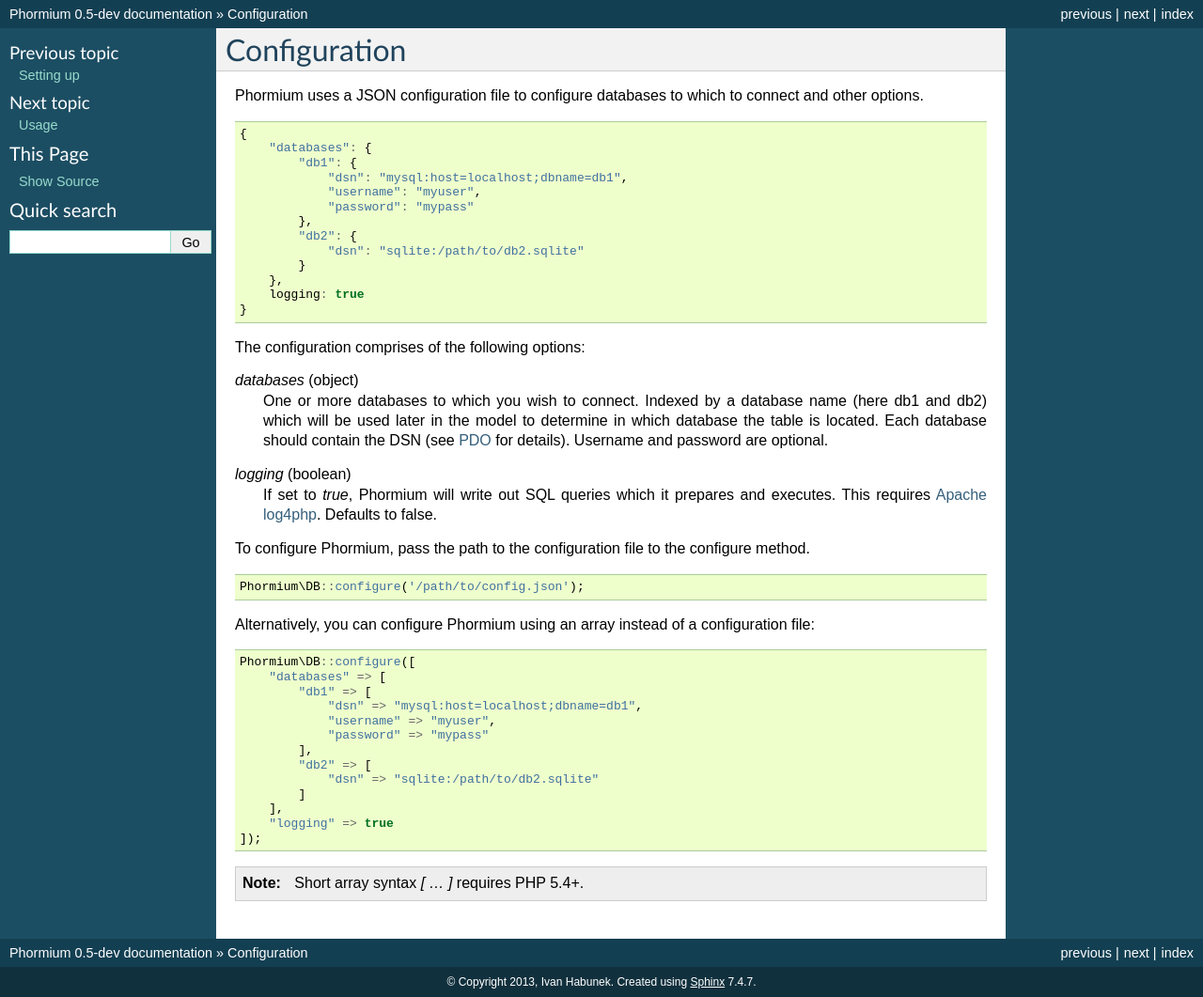
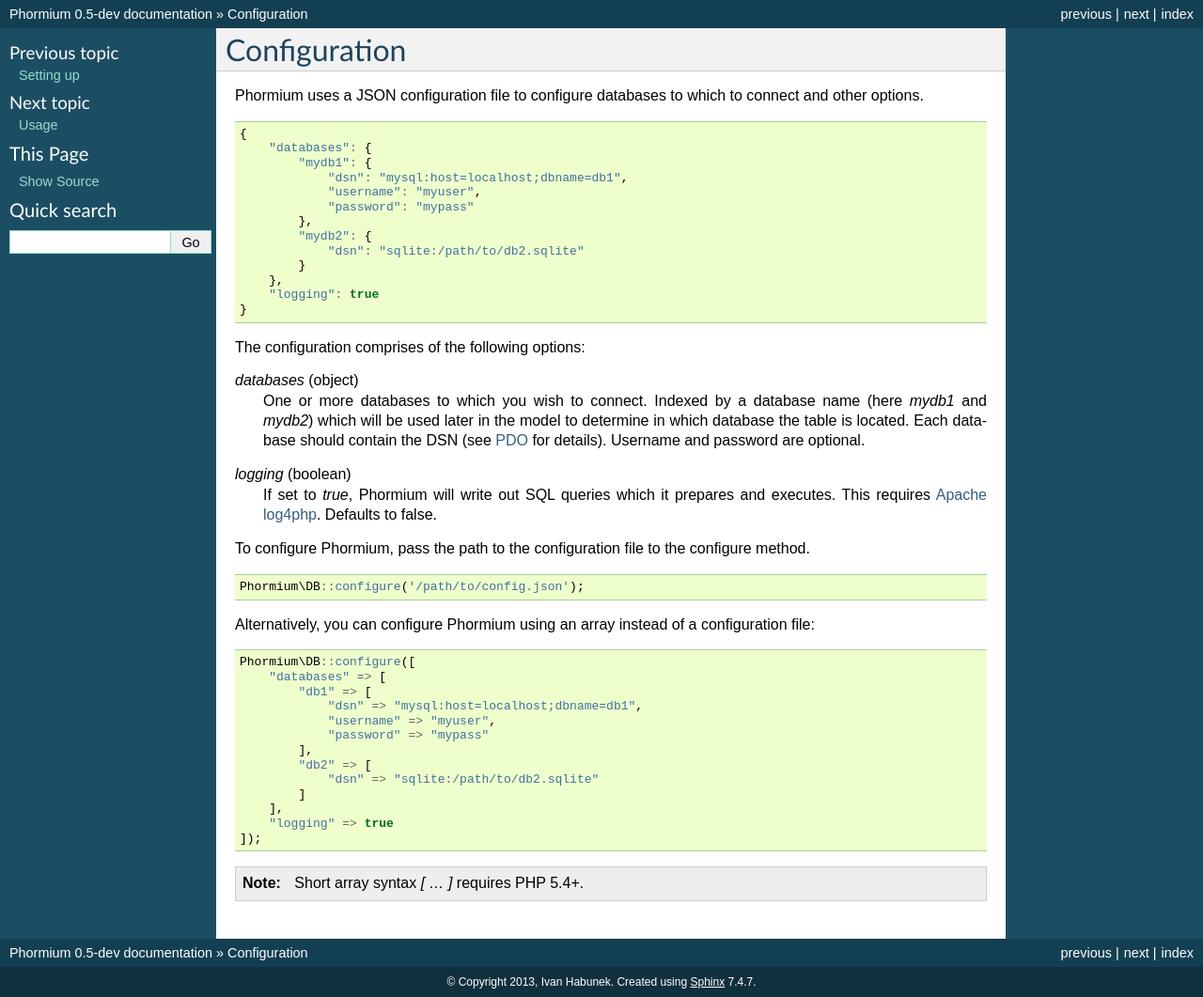
Before and after one commit to ihabunek/phormium, a Sphinx documentation site: the page built from docs/configure.rst, in a window 1280 px wide. Shown: the whole page at 94% size. Built offline with Sphinx 7.4.7, drawn with Linux system fonts in a browser that asks for light colours.

Commit message:
Minor fix to docs.

```diff
--- a/docs/configure.rst
+++ b/docs/configure.rst
@@ -9,25 +9,25 @@
 
     {
         "databases": {
-            "db1": {
+            "mydb1": {
                 "dsn": "mysql:host=localhost;dbname=db1",
                 "username": "myuser",
                 "password": "mypass"
             },
-            "db2": {
+            "mydb2": {
                 "dsn": "sqlite:/path/to/db2.sqlite"
             }
         },
-        logging: true
+        "logging": true
     }
 
 The configuration comprises of the following options:
 
 `databases` (object)
     One or more databases to which you wish to connect. Indexed by a database
-    name (here db1 and db2) which will be used later in the model to determine
-    in which database the table is located. Each database should contain the
-    DSN (see PDO_ for details). Username and password are optional.
+    name (here `mydb1` and `mydb2`) which will be used later in the model to
+    determine in which database the table is located. Each database should
+    contain the DSN (see PDO_ for details). Username and password are optional.
 
 `logging` (boolean)
     If set to `true`, Phormium will write out SQL queries which it prepares and
```
